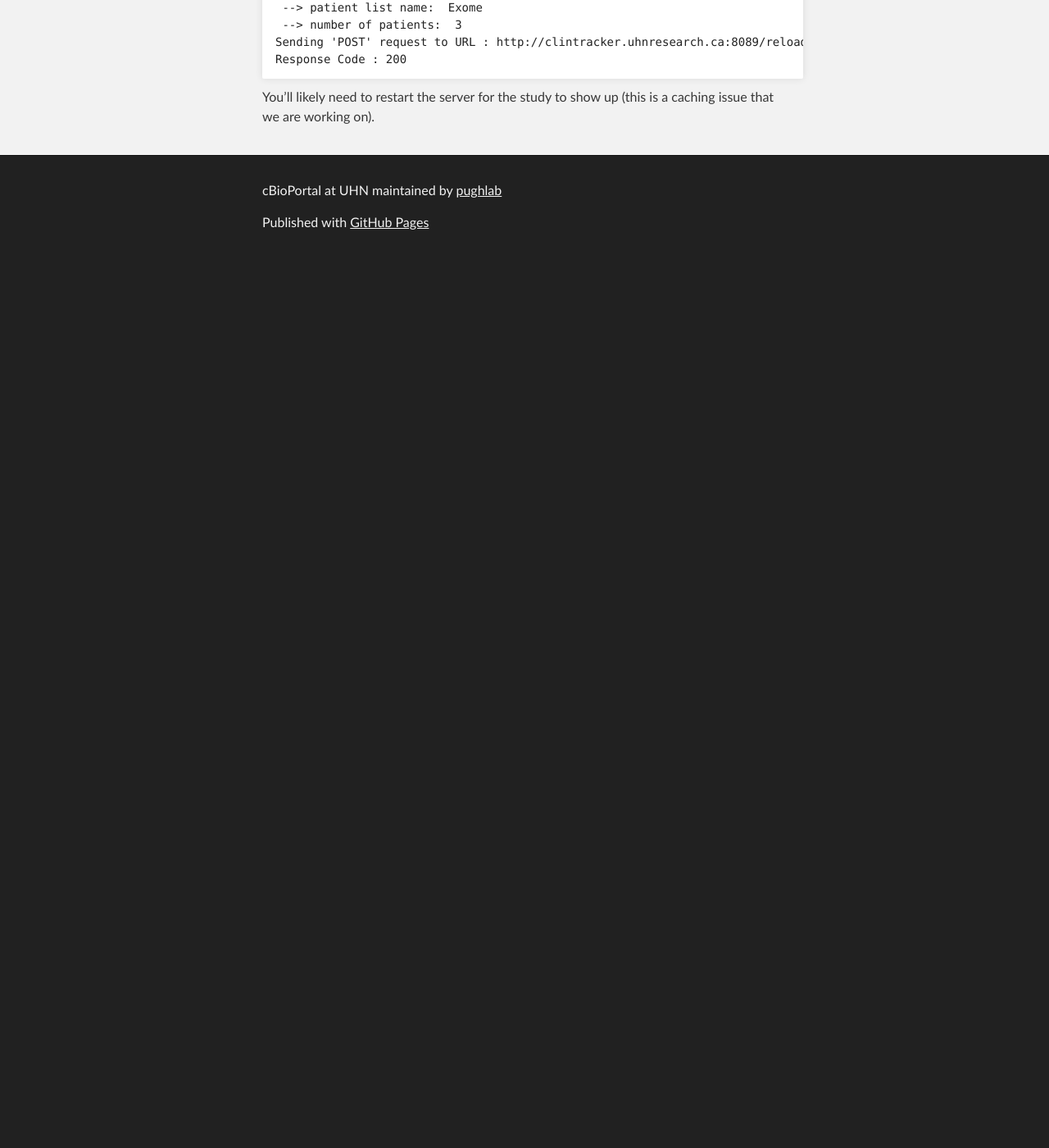
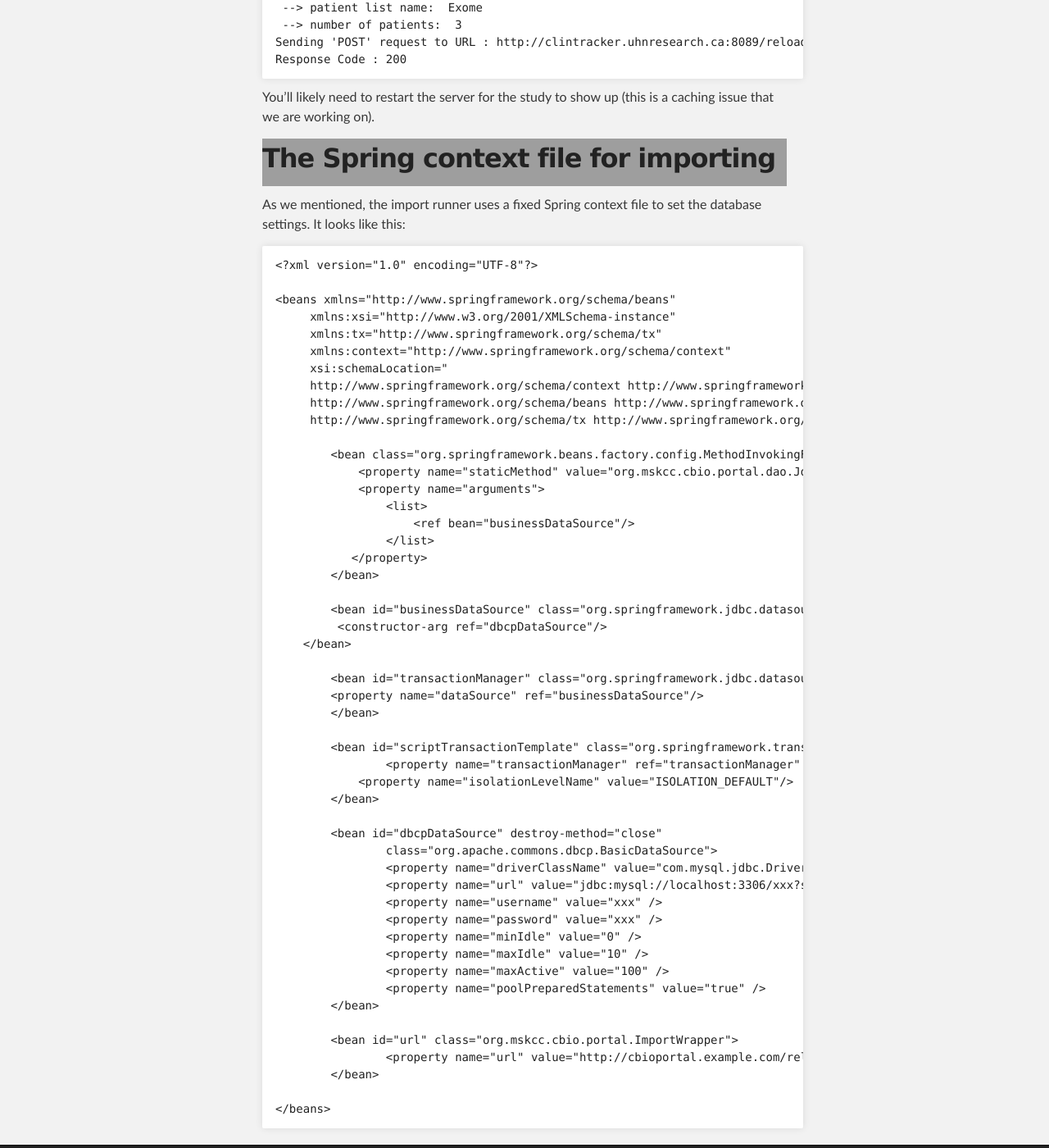
Before and after one commit to pughlab/cbioportal-documentation, a Jekyll site: the page built from pages/import-runner.md, in a window 1280 px wide and 1400 px high, scrolled down 2171 px. Shown: the whole window at 82% size. Built offline with Jekyll 4.4.1, drawn with Linux system fonts in a browser that asks for light colours; before the commit the page ends 2489 px from its top, so only the background shows below that; grey boxes are pictures that could not be loaded.

````diff
--- a/pages/import-runner.md
+++ b/pages/import-runner.md
@@ -91,3 +91,60 @@ Response Code : 200
 ```
 
 You'll likely need to restart the server for the study to show up (this is a caching issue that we are working on).
+
+## The Spring context file for importing
+
+As we mentioned, the import runner uses a fixed Spring context file to set the database settings. It looks like this:
+
+```xml
+<?xml version="1.0" encoding="UTF-8"?>
+
+<beans xmlns="http://www.springframework.org/schema/beans"
+     xmlns:xsi="http://www.w3.org/2001/XMLSchema-instance"
+     xmlns:tx="http://www.springframework.org/schema/tx"
+     xmlns:context="http://www.springframework.org/schema/context"
+     xsi:schemaLocation="
+     http://www.springframework.org/schema/context http://www.springframework.org/schema/context/spring-context.xsd
+     http://www.springframework.org/schema/beans http://www.springframework.org/schema/beans/spring-beans.xsd
+     http://www.springframework.org/schema/tx http://www.springframework.org/schema/tx/spring-tx.xsd">
+
+	<bean class="org.springframework.beans.factory.config.MethodInvokingFactoryBean">
+	    <property name="staticMethod" value="org.mskcc.cbio.portal.dao.JdbcUtil.setDataSource"/>
+	    <property name="arguments">
+	        <list>
+	            <ref bean="businessDataSource"/>
+	        </list>
+	   </property>
+	</bean>
+
+	<bean id="businessDataSource" class="org.springframework.jdbc.datasource.TransactionAwareDataSourceProxy">
+         <constructor-arg ref="dbcpDataSource"/>
+    </bean>
+
+	<bean id="transactionManager" class="org.springframework.jdbc.datasource.DataSourceTransactionManager">
+    	<property name="dataSource" ref="businessDataSource"/>
+	</bean>
+
+	<bean id="scriptTransactionTemplate" class="org.springframework.transaction.support.TransactionTemplate">
+		<property name="transactionManager" ref="transactionManager" />
+	    <property name="isolationLevelName" value="ISOLATION_DEFAULT"/>
+	</bean>
+
+	<bean id="dbcpDataSource" destroy-method="close"
+		class="org.apache.commons.dbcp.BasicDataSource">
+		<property name="driverClassName" value="com.mysql.jdbc.Driver" />
+		<property name="url" value="jdbc:mysql://localhost:3306/xxx?sessionVariables=sql_mode=ansi" />
+		<property name="username" value="xxx" />
+		<property name="password" value="xxx" />
+		<property name="minIdle" value="0" />
+		<property name="maxIdle" value="10" />
+		<property name="maxActive" value="100" />
+		<property name="poolPreparedStatements" value="true" />
+	</bean>
+
+	<bean id="url" class="org.mskcc.cbio.portal.ImportWrapper">
+    		<property name="url" value="http://cbioportal.example.com/reload_server_cache.do" />
+	</bean>
+
+</beans>
+```
````
